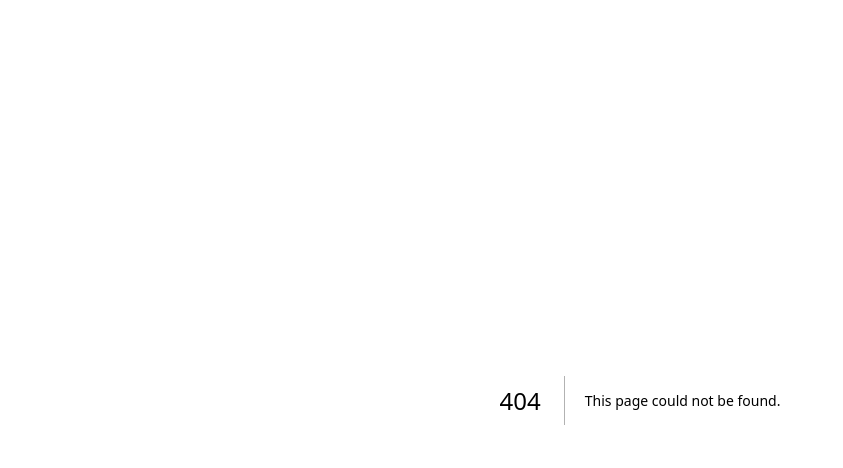
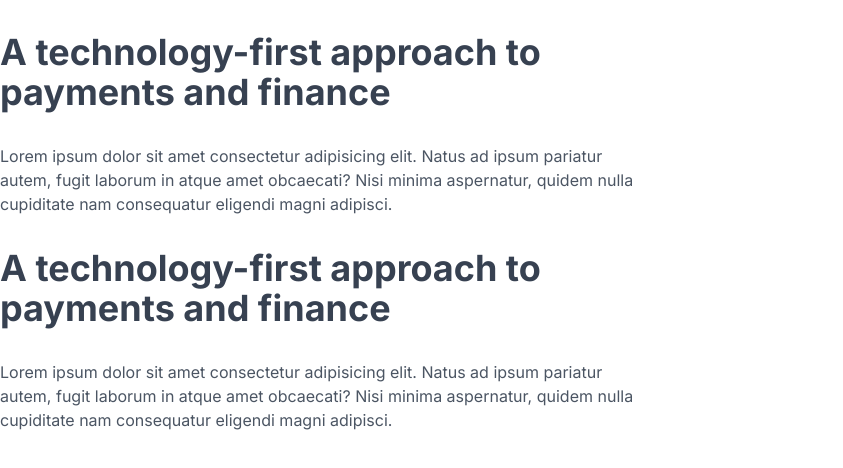
Before and after one commit to AinaSha/nextjs-app, a Next.js app: page /features in a window 1280 px wide. Before the commit this address had no page. Shown: the top 468 px of the page, without its empty margins (0-843 px from the left). Built offline with nearby package versions, Linux system fonts and the light colour scheme.

Commit message:
feat: learn prallel routes

```diff
--- /dev/null
+++ b/app/features/page.tsx
@@ -0,0 +1,32 @@
+export const metadata = {
+  title: 'Features page',
+  description: 'features page description',
+}
+
+export default function Feature() {
+  return (
+      <>
+          <div className="md:w-2/3 lg:w-1/2">
+              <h2 className="my-8 text-2xl font-bold text-gray-700 dark:text-white md:text-4xl">
+                  A technology-first approach to payments
+                  and finance
+              </h2>
+              <p className="text-gray-600 dark:text-gray-300">Lorem ipsum dolor sit amet consectetur adipisicing elit.
+                  Natus
+                  ad ipsum pariatur autem, fugit laborum in atque amet obcaecati? Nisi minima aspernatur, quidem nulla
+                  cupiditate nam consequatur eligendi magni adipisci.</p>
+          </div>
+
+          <div className="md:w-2/3 lg:w-1/2">
+              <h2 className="my-8 text-2xl font-bold text-gray-700 dark:text-white md:text-4xl">
+                  A technology-first approach to payments
+                  and finance
+              </h2>
+              <p className="text-gray-600 dark:text-gray-300">Lorem ipsum dolor sit amet consectetur adipisicing elit.
+                  Natus
+                  ad ipsum pariatur autem, fugit laborum in atque amet obcaecati? Nisi minima aspernatur, quidem nulla
+                  cupiditate nam consequatur eligendi magni adipisci.</p>
+          </div>
+      </>
+  )
+}
--- /dev/null
+++ b/app/info/layout.tsx
@@ -0,0 +1,20 @@
+export const metadata = {
+  title: 'Info page',
+  description: 'info page description',
+}
+
+export default function InfoLayout({children, contacts, team}: {
+  children: React.ReactNode,
+  contacts: React.ReactNode,
+  team: React.ReactNode,
+}) {
+  return (
+      <div className="container max-w-7xl mx-auto px-6 md:px-12 xl:px-6">
+          {children}
+          <div className="grid grid-cols-2">
+              {contacts}
+              {team}
+          </div>
+      </div>
+  )
+}
--- /dev/null
+++ b/app/info/page.tsx
@@ -0,0 +1,10 @@
+import Link from "next/link"
+
+export default function Info() {
+  return (
+      <>
+          <h2 className="text-3xl font-bold tracking-tight text-gray-900 text-center mt-4 mb-5">Info page</h2>
+          <Link href="/info/map">Map</Link>
+      </>
+  )
+}
```
